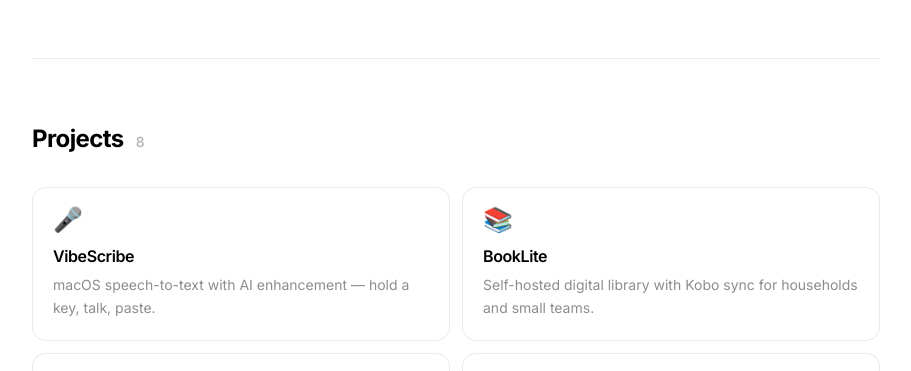
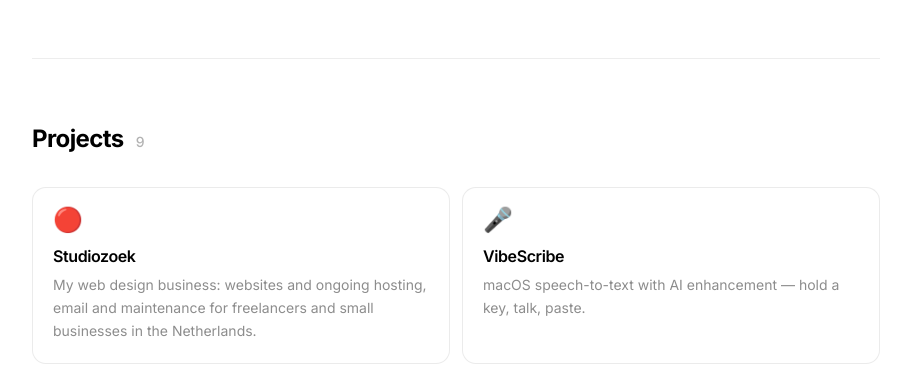
Before and after one commit to marijnbent/marijnbent, an Astro site: page / in a window 1280 px wide. Shown: the part 422-793 px from the top of the page, without its empty margins (184-1095 px from the left). Built offline with nearby package versions, Linux system fonts and the light colour scheme; Astro itself is replaced by a stand-in of ours.

Commit message:
Add Studiozoek to personal projects and identify founder (#2)

```diff
--- a/src/pages/index.astro
+++ b/src/pages/index.astro
@@ -4,12 +4,19 @@
 const schema = {
   "@context": "https://schema.org",
   "@type": "Person",
+  "@id": "https://marijnbent.nl/#person",
   "name": "Marijn Bent",
   "url": "https://marijnbent.nl",
   "description": "Technical founder and product builder. I create useful web applications, build tools for my businesses, and enjoy learning by making things."
 };
 
 const projects = [
+  {
+    name: "Studiozoek",
+    emoji: "🔴",
+    href: "https://studiozoek.nl/",
+    description: "My web design business: websites and ongoing hosting, email and maintenance for freelancers and small businesses in the Netherlands."
+  },
   {
     name: "VibeScribe",
     emoji: "🎤",
```
